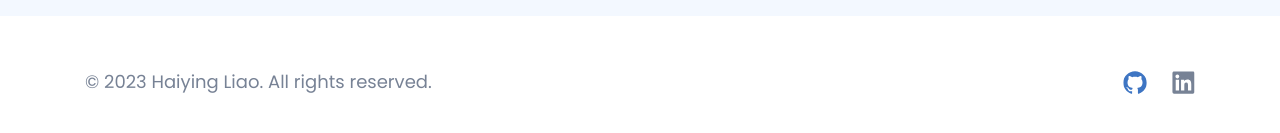
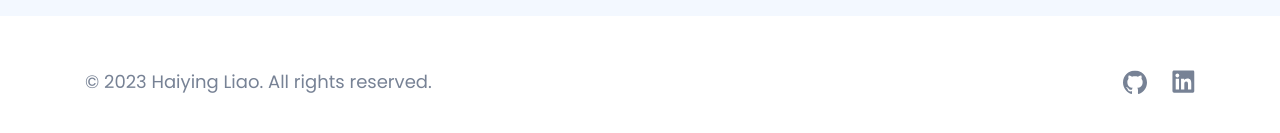
Before and after one commit to HaiyingLiao/portfolio, a Next.js app in the folder frontend_next/: page / in a window 1280 px wide. Shown: the part 5279-5412 px from the top of the page. Built offline with nearby package versions, Linux system fonts and the light colour scheme.

Commit message:
fix social icons on footer

```diff
--- a/frontend_next/constants/index.ts
+++ b/frontend_next/constants/index.ts
@@ -14,7 +14,7 @@ export const navLinks = [
 ];
 
 export const socialIcons = [
-  { name: "github", icon: "/assets/github.svg" },
+  { name: "github", icon: "/assets/github-social.svg" },
   { name: "linkedin", icon: "/assets/linkedin.svg" },
 ];
 
```
Also changed, not shown: frontend_next/public/assets/github-social.svg (added).
